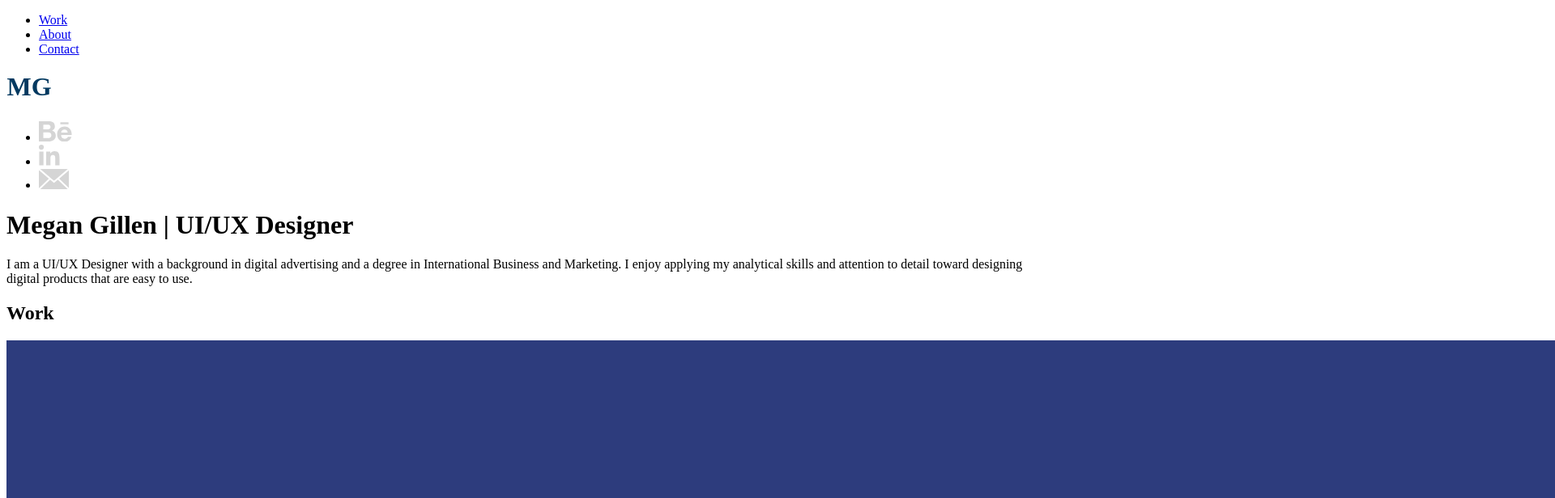
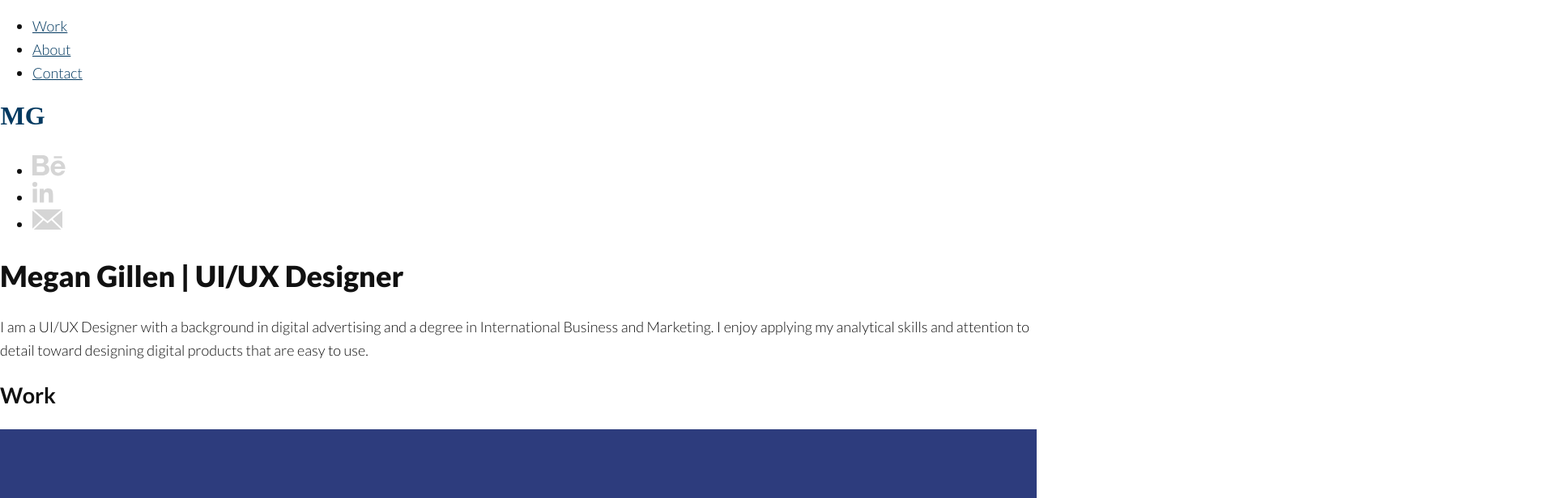
Before and after one commit to megangillen/portfolio, a plain HTML site: page index.html in a window 1280 px wide. Shown: the top 616 px of the page at 81% size, 1920 px wide, since content can reach past the window. Drawn offline with nearby package versions, Linux system fonts and the light colour scheme.

Commit message:
Update index.html with link to stylesheet

```diff
--- a/index.html
+++ b/index.html
@@ -2,19 +2,23 @@
 <html lang="en" dir="ltr">
   <head>
     <link rel='icon' href='favicon.ico' type='image/x-icon'/ >
+    <link rel="stylesheet" type="text/css" href="https://cdnjs.cloudflare.com/ajax/libs/normalize/8.0.1/normalize.min.css">
+    <link rel="stylesheet" type="text/css" href="css/style.css">
+    <link href="https://fonts.googleapis.com/css2?family=Lato:ital,wght@0,100;0,300;0,400;0,700;0,900;1,100;1,300;1,400;1,700;1,900&display=swap" rel="stylesheet">
     <meta charset="utf-8">
+    <meta name="viewport" content="width=device-width, initial-scale=1">
     <title>Megan Gillen UI/UX Portfolio</title>
   </head>
-  <body>
+  <body id="home-page">
     <!-- For the header -->
     <header>
       <div>
 
         <nav>
           <ul>
-            <li><a href="index.html">Work</a></li>
-            <li><a href="about.html">About</a></li>
-            <li><a href="#contact">Contact</a></li>
+            <li><a class="menu-link" href="index.html">Work</a></li>
+            <li><a class="menu-link" href="about.html">About</a></li>
+            <li><a class="menu-link" href="#contact">Contact</a></li>
           </ul>
           <a href="index.html">
           <svg xmlns="http://www.w3.org/2000/svg" width="56" height="44" viewBox="0 0 56 44">
@@ -44,13 +48,14 @@
 
 <!-- For the sections -->
     <main>
-        <div> <!--start HERO section-->
+        <div id='hero'> <!--start HERO section-->
+
           <h1>Megan Gillen | UI/UX Designer</h1>
 
           <p><span>I am a UI/UX Designer with a background in digital advertising and a degree in International Business and Marketing. I enjoy applying my analytical skills and attention to detail toward designing digital products that are easy to use.</span> </p>
         </div> <!--end HERO section-->
 
-        <div> <!--start WORK section-->
+        <div id='work'> <!--start WORK section-->
           <h2>Work</h2>
 
         <div> <!--open row for 2 columns - PROJECT 1-->
```
